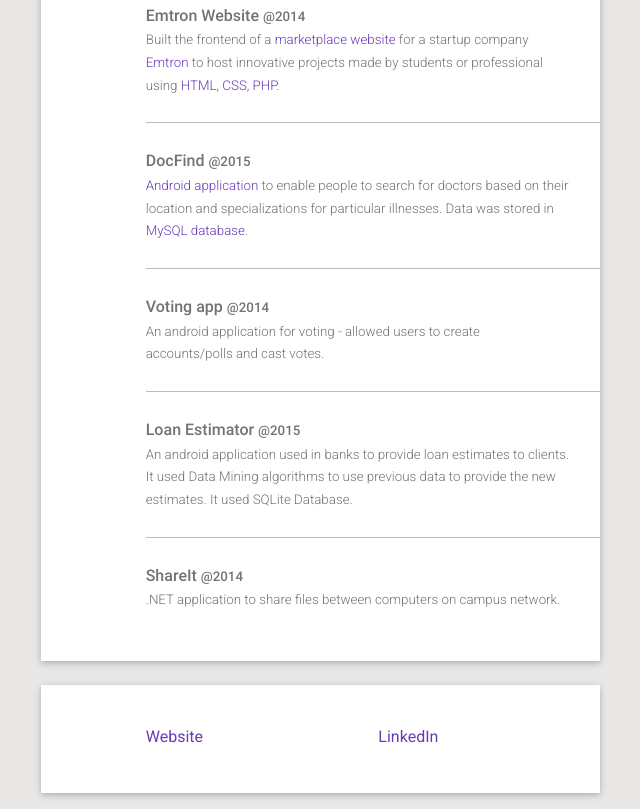
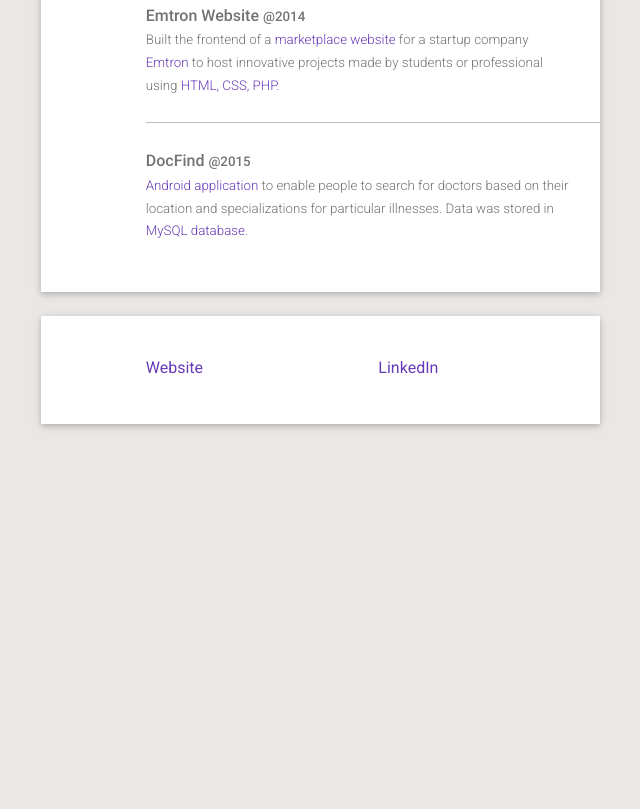
Before and after one commit to darshan1810/Nidhi-homepage, a plain HTML site: page index.html in a window 1280 px wide. Shown: the part 2309-3118 px from the top of the page, without its empty margins (477-1117 px from the left). After the commit the page ends 2777 px from the top, so only its background shows below. Drawn offline with Linux system fonts and the light colour scheme.

Commit message:
Updated project section

```diff
--- a/index.html
+++ b/index.html
@@ -279,7 +279,7 @@
                             <p>
                                 Built an <span>android application</span> that reads profile of idle devices and divides the load accordingly of master device and uses <span>MapReduce algorithms</span>.<br/> A database was maintained to keep track of
                                 how data is chunked, distributed to slaves and progress statistics. <br/>
-                                <span>Java, Hadoop?</span>
+                                <span>Java, Android, WiFi Direct</span>
                             </p>
                         </div>
                         <div class="custom-content-wrapper wow fadeIn a3" data-wow-delay="0.3s">
@@ -303,7 +303,7 @@
                             <h3>News Summarizer and Analyzer <span>@2016</span></h3>
                             <!--<span>AUG 2015 - NOV 2015 </span>-->
                             <p>Summarizes news articles fetched from Google News for given user query and runs sentimental analysis on tweets which are mentioning these news articles.
-                                <br/> Used <span>sentiment analysis, python, NLTK, sci-kit learn, tweepy</span>.
+                                <br/><span>Sentiment analysis, python, NLTK, sci-kit learn, tweepy</span>.
                             </p>
                         </div>
 
@@ -320,27 +320,6 @@
                             <h3>DocFind <span>@2015</span></h3>
                             <!--<span>AUG 2015 - NOV 2015 </span>-->
                             <p><span>Android application</span> to enable people to search for doctors based on their location and specializations for particular illnesses. Data was stored in <span>MySQL database</span>.
-                            </p>
-                        </div>
-
-                        <div class="custom-content-wrapper wow fadeIn a3" data-wow-delay="0.3s">
-                            <h3>Voting app <span>@2014</span></h3>
-                            <!--<span>AUG 2015 - NOV 2015 </span>-->
-                            <p>An android application for voting - allowed users to create accounts/polls and cast votes.
-                            </p>
-                        </div>
-
-                        <div class="custom-content-wrapper wow fadeIn a3" data-wow-delay="0.3s">
-                            <h3>Loan Estimator <span>@2015</span></h3>
-                            <!--<span>AUG 2015 - NOV 2015 </span>-->
-                            <p>An android application used in banks to provide loan estimates to clients. It used Data Mining algorithms to use previous data to provide the new estimates. It used SQLite Database.
-                            </p>
-                        </div>
-
-                        <div class="custom-content-wrapper wow fadeIn a3" data-wow-delay="0.3s">
-                            <h3>ShareIt <span>@2014</span></h3>
-                            <!--<span>AUG 2015 - NOV 2015 </span>-->
-                            <p>.NET application to share files between computers on campus network.
                             </p>
                         </div>
                     </div>
```
